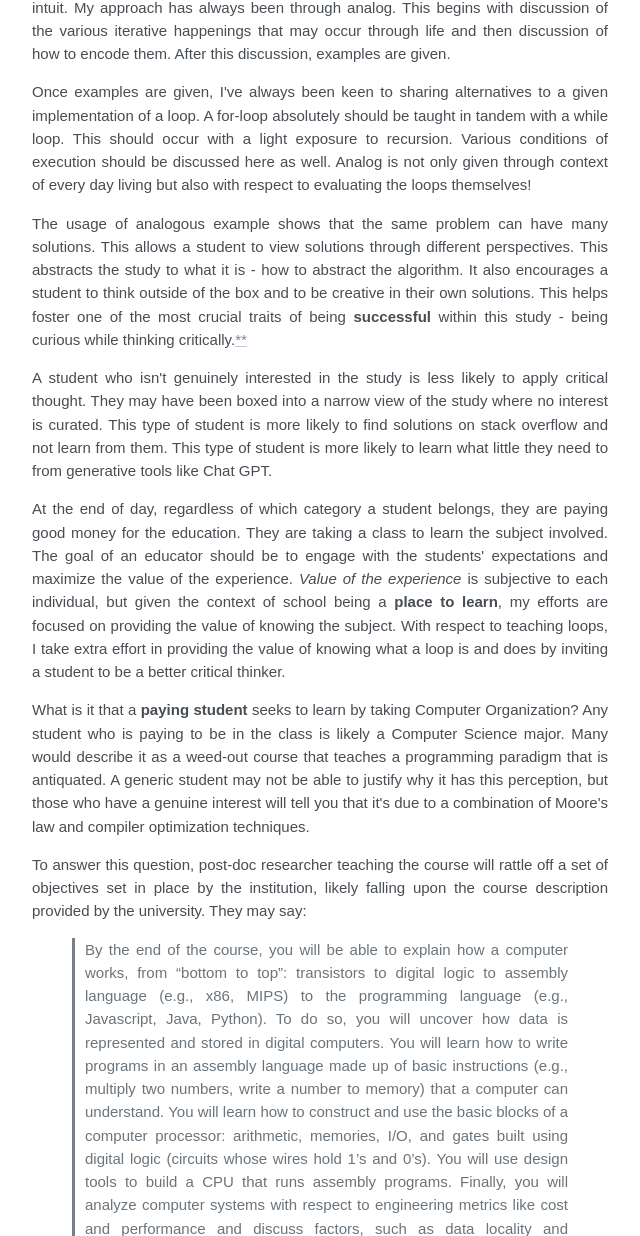
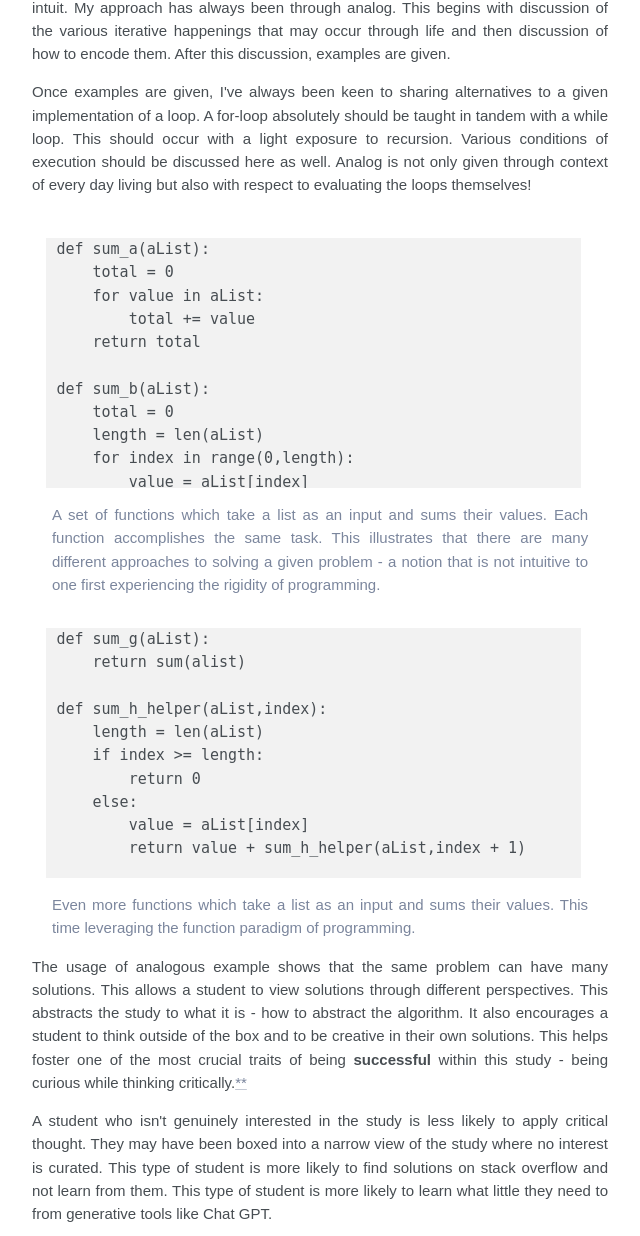
Before and after one commit to alanmmckay/alanmmckay.github.io, a PHP site: page /projects/organization/index.php in a window 1280 px wide. Shown: the part 1909-3145 px from the top of the page, without its empty margins (288-928 px from the left). Run offline with PHP 8.4, Linux system fonts and the light colour scheme.

Commit message:
Added code examples to shore up the loops section

```diff
--- a/projects/organization/index.php
+++ b/projects/organization/index.php
@@ -26,7 +26,7 @@ include('../../header.php');
                         </header>
                         <h3>Pedagogy: College Education and Computer Science</h3>
                         <p>
-                            Upon the conclusion of the first semester of grad-school, I was asked to take on a sole-responsibility role to teach Computer Organization during the summer semester. As someone who had only been in grad-school for five months, I took pride that I was offered the position. I must have impressed as a TA. Being a non-traditional student afforded me valuable life experience which contributed to confidence as both an individual and an instructor. My diverse background experience also lent well to being able to communicate and teach using a multitude of different approaches.
+                            Upon the concluding the first semester of grad-school, I was asked to take on a sole-responsibility role to teach Computer Organization during the summer semester. As someone who had only been in grad-school for five months, I took pride that I was offered the position. I must have impressed as a TA. Being a non-traditional student afforded me valuable life experience which contributed to confidence as both an individual and an instructor. My diverse background experience also lent well to being able to communicate and teach using a multitude of different approaches.
                         </p>
 
                         <p>
@@ -101,9 +101,119 @@ include('../../header.php');
                             Once examples are given, I've always been keen to sharing alternatives to a given implementation of a loop. A for-loop absolutely should be taught in tandem with a while loop. This should occur with a light exposure to recursion. Various conditions of execution should be discussed here as well. Analog is not only given through context of every day living but also with respect to evaluating the loops themselves!
                         </p>
 
-                        <code>
+                        <figure>
+                            <code>
+<pre class='code' style='overflow:scroll;background-color:#f2f2f2;width:90vw;max-width:35em;padding-left:10px;max-height:250px'>
+def sum_a(aList):
+    total = 0
+    for value in aList:
+        total += value
+    return total
 
-                        </code>
+def sum_b(aList):
+    total = 0
+    length = len(aList)
+    for index in range(0,length):
+        value = aList[index]
+        total += value
+    return total
+
+def sum_c(aList):
+    total = 0
+    index = 0
+    length = len(aList)
+    while index &lt; length:
+        value = aList[index]
+        total = total + value
+        index = index + 1
+    return total
+
+def sum_d(aList):
+    total = 0
+    length = len(aList)
+    while length &gt;= 0:
+        value = aList.pop()
+        total = total + value
+        length = len(aList)
+    return total
+
+def sum_e(aList):
+    total = 0
+    while len(alist) &gt;= 0:
+        value = aList.pop()
+        total = total + value
+    return total
+
+def sum_f(aList):
+    total = sum(aList) #python's built-in sum function
+    return total
+</pre>
+                            </code>
+                            <figcaption>
+                                A set of functions which take a list as an input and sums their values. Each function accomplishes the same task. This illustrates that there are many different approaches to solving a given problem - a notion that is not intuitive to one first experiencing the rigidity of programming.
+                            </figcaption>
+                        </figure>
+
+                        <figure>
+                            <code>
+<pre class='code' style='overflow:scroll;background-color:#f2f2f2;width:90vw;max-width:35em;padding-left:10px;max-height:250px'>
+def sum_g(aList):
+    return sum(alist)
+
+def sum_h_helper(aList,index):
+    length = len(aList)
+    if index &gt;= length:
+        return 0
+    else:
+        value = aList[index]
+        return value + sum_h_helper(aList,index + 1)
+
+def sum_h(aList):
+    return sum_h_helper(aList,0)
+
+def sum_i_helper(aList,index):
+    length = len(aList)
+    value = aList[index]
+    if index &gt;= (length - 1):
+        return value
+    else:
+        return value + sum_i_helper(aList,index + 1)
+
+def sum_i(aList):
+    return sum_i_helper(aList,0)
+
+def sum_j_helper(aList,value):
+    length = len(aList)
+    if length &lt;= 0:
+        return value
+    else:
+        new_value = aList.pop()
+        return value + sum_j_helper(aList)
+
+def sum_j(aList):
+    value = aList.pop()
+    return value = sum_j_helper(aList,value)
+
+def sum_k(aList):
+    value = aList[0]
+    if len(aList) &lt;= 1:
+        return value
+    else:
+        other_values = aList[1:]
+        return value + sum_k(other_values)
+
+def sum_l(aList):
+    if len(aList) &lt;= 1:
+        return aList[0]
+    else:
+        return aList[0] + sum_l(aList[1:])
+
+</pre>
+                            </code>
+                            <figcaption>
+                                Even more functions which take a list as an input and sums their values. This time leveraging the function paradigm of programming.
+                            </figcaption>
+                        </figure>
 
                         <p id='second-note-origin'>
                             The usage of analogous example shows that the same problem can have many solutions. This allows a student to view solutions through different perspectives. This abstracts the study to what it is - how to abstract the algorithm. It also encourages a student to think outside of the box and to be creative in their own solutions. This helps foster one of the most crucial traits of being <b>successful</b> within this study - being curious while thinking critically.<a href='#second-note'>**</a>
@@ -114,7 +224,7 @@ include('../../header.php');
                         </p>
 
                         <p>
-                            At the end of day, regardless of which category a student belongs, they are paying good money for the education. They are taking a class to learn the subject involved. The goal of an educator should be to engage with the students' expectations and maximize the value of the experience. <i>Value of the experience</i> is subjective to each individual, but given the context of school being a <b>place to learn</b>, my efforts are focused on providing the value of knowing the subject. With respect to teaching loops, I take extra effort in providing the value of knowing what a loop is and does by inviting a student to be a better critical thinker.
+                            At the end of day, regardless of which category a student belongs, they are paying good money for the education. They are taking a class to learn the subject involved. The goal of an educator should be to engage with the students' expectations and maximize the value of the experience. <i>Value of the experience</i> is subjective to each individual, but given the context of school being a <b>place to learn</b>, my efforts are focused on providing the value of knowing the subject. Within the example of teaching loops, I take extra effort in providing the value of knowing what a loop is and does by inviting a student to be a critical thinker.
                         </p>
 
                         <p>
```
